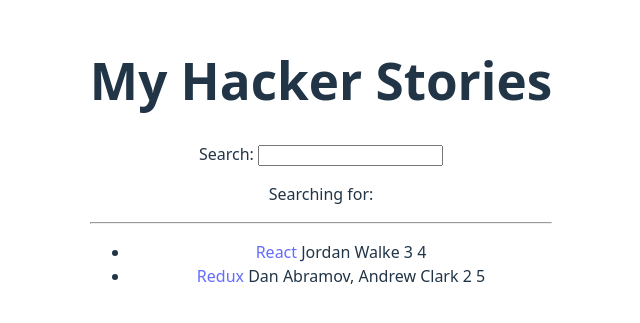
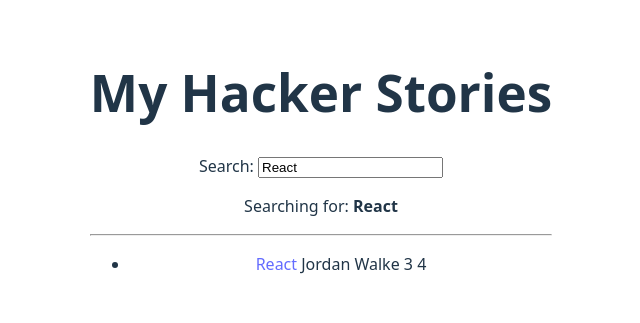
Before and after one commit to Chadiderouiche/my-react-project, a React (Vite) app: page / in a window 1280 px wide. Shown: the part 239-562 px from the top of the page, without its empty margins (319-959 px from the left). Built offline with nearby package versions, Linux system fonts and the light colour scheme.

Commit message:
W7: React controlled component

```diff
--- a/src/App.jsx
+++ b/src/App.jsx
@@ -7,6 +7,23 @@
 
 const App = () => {
   console.log("App renders");
+
+  const useSemiPersistentState = (key, initialState) => {
+    const [value, setValue] = React.useState(
+      localStorage.getItem(key) || initialState
+    );
+
+    React.useEffect(() => {
+      localStorage.setItem(key, value);
+    }, [value, key]);
+
+    return [value, setValue];
+  };
+
+  const [searchTerm, setSearchTerm] = useSemiPersistentState(
+    "search",
+    "React"
+  );
 
   const stories = [
     {
@@ -26,8 +43,6 @@
       objectID: 1,
     },
   ];
-
-  const [searchTerm, setSearchTerm] = React.useState("");
 
   const handleSearch = (event) => {
     setSearchTerm(event.target.value);
@@ -49,6 +64,7 @@
 
 const Search = ({ searchTerm, onSearch }) => {
   console.log("Search renders");
+
   return (
     <div>
       <label htmlFor="search">Search: </label>
@@ -60,6 +76,7 @@
 
 const List = ({ list }) => {
   console.log("List renders");
+
   return (
     <ul>
       {list.map((item) => (
@@ -71,14 +88,15 @@
 
 const Item = ({ item }) => {
   console.log("Item renders");
+
   return (
     <li>
       <span>
         <a href={item.url}>{item.title}</a>
-      </span>{" "}
-      <span>{item.author}</span>{" "}
-      <span>{item.num_comments}</span>{" "}
-      <span>{item.points}</span>
+      </span>
+      <span> {item.author}</span>
+      <span> {item.num_comments}</span>
+      <span> {item.points}</span>
     </li>
   );
 };
```
